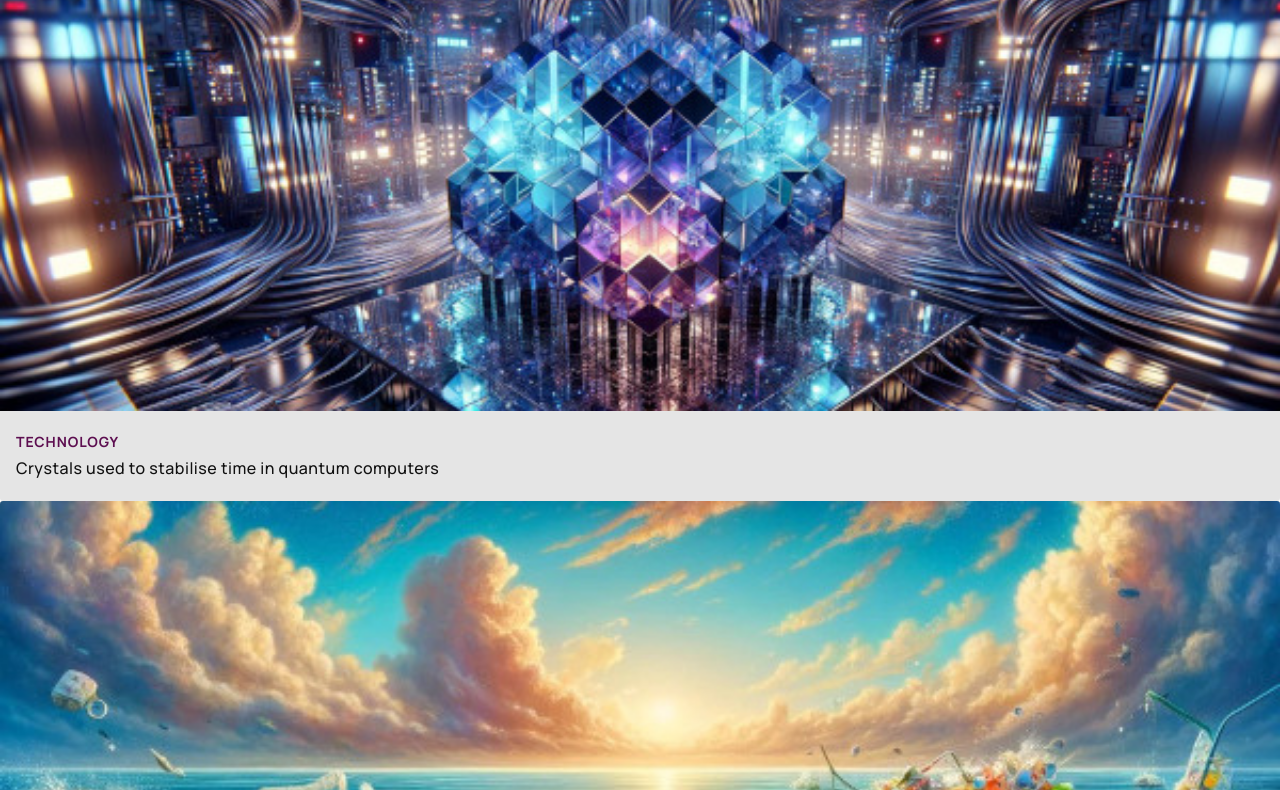
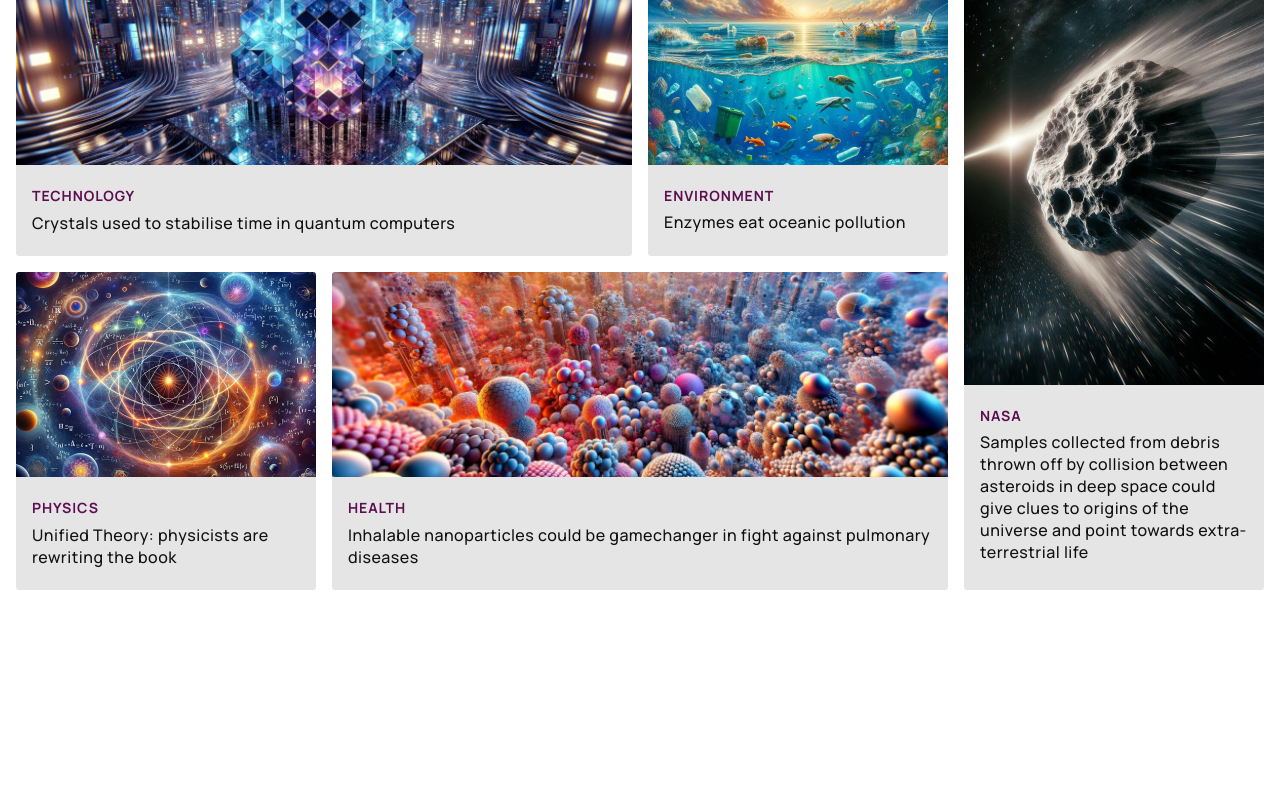
Before and after one commit to paulaFenner/css-grid-exercise, a plain HTML site: page index.html in a window 1280 px wide. Shown: the part 56-846 px from the top of the page. After the commit the page ends 800 px from the top, so only its background shows below. Drawn offline with Linux system fonts and the light colour scheme.

Commit message:
organized the grid

```diff
--- a/index.html
+++ b/index.html
@@ -10,9 +10,9 @@
     <link href="https://fonts.googleapis.com/css2?family=Manrope:wght@200..800&family=Source+Code+Pro:ital,wght@0,200..900;1,200..900&display=swap" rel="stylesheet" />
   </head>
   <body>
-    <header class="site-header">
+    <!--  <header class="site-header">
       <h1>SciStream</h1>
-    </header>
+    </header> -->
 
     <main>
       <a href="/crystals-stabilise-quantum-computers.html" class="technology" aria-label="Discover how crystals stabilize time in quantum computers">
@@ -62,8 +62,8 @@
       </a>
     </main>
 
-    <footer>
+    <!--  <footer>
       <p>&copy; SciStream 2025</p>
-    </footer>
+    </footer> -->
   </body>
 </html>
--- a/style.css
+++ b/style.css
@@ -3,6 +3,20 @@ body {
   margin: 0;
   padding: 0;
   font-family: 'Manrope', sans-serif;
+}
+
+body {
+  margin: 1em;
+}
+
+/* =================
+  Layout
+ ================= */
+
+main {
+  display: grid;
+  grid-template-columns: 1fr;
+  gap: 1em;
 }
 
 /* =================
@@ -79,3 +93,47 @@ img {
   border-top-left-radius: 0.2em;
   border-top-right-radius: 0.2em;
 }
+
+/* =================
+  @media queries
+ ================= */
+
+@media (min-width: 500px) {
+  main {
+    grid-template-columns: 1fr 1fr;
+  }
+
+  .technology,
+  .health {
+    grid-column: span 2;
+  }
+  .nasa {
+    grid-row: span 2;
+  }
+}
+
+@media (min-width: 870px) {
+  main {
+    grid-template-columns: repeat(12, 1fr);
+  }
+
+  .technology {
+    grid-column: 1 / 7;
+  }
+
+  .environment {
+    grid-column: 7 / 10;
+  }
+
+  .nasa {
+    grid-column: 10 / -1;
+  }
+
+  .physics {
+    grid-column: 1 / 4;
+  }
+
+  .health {
+    grid-column: 4 / 10;
+  }
+}
```
